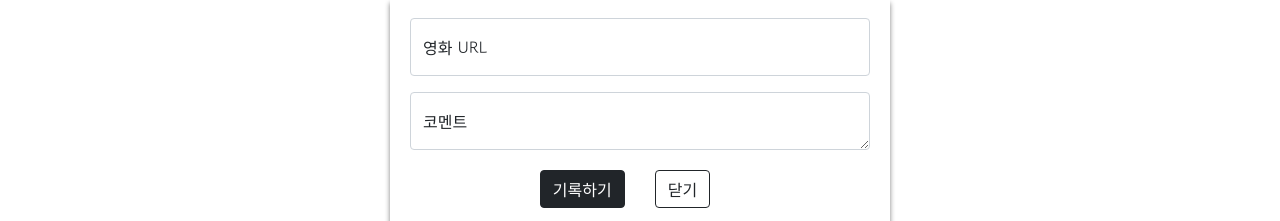
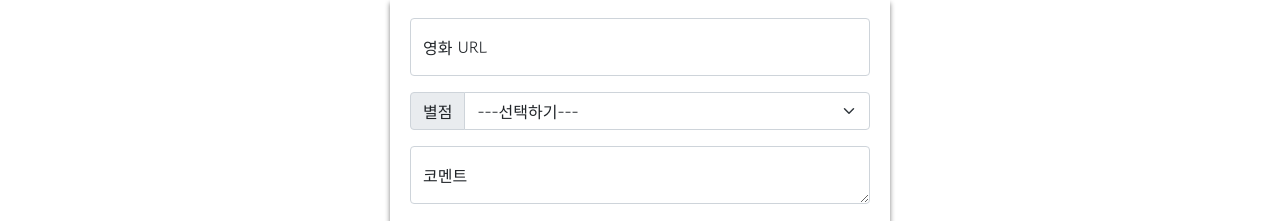
Before and after one commit to woosangcho2023/mypage, a plain HTML site: page index.html in a window 1280 px wide. Shown: the part 272-493 px from the top of the page. Drawn offline with nearby package versions, Linux system fonts and the light colour scheme.

Commit message:
Update index.html

```diff
--- a/index.html
+++ b/index.html
@@ -89,6 +89,17 @@
             <input type="email" class="form-control" id="floatingInput" placeholder="name@example.com">
             <label for="floatingInput">영화 URL</label>
         </div>
+        <div class="input-group mb-3">
+            <label class="input-group-text" for="inputGroupSelect01">별점</label>
+            <select class="form-select" id="inputGroupSelect01">
+              <option selected>---선택하기---</option>
+              <option value="1">⭐</option>
+              <option value="2">⭐⭐</option>
+              <option value="3">⭐⭐⭐</option>
+              <option value="4">⭐⭐⭐⭐</option>
+              <option value="5">⭐⭐⭐⭐⭐</option>
+            </select>
+          </div>
         <div class="form-floating">
             <textarea class="form-control" placeholder="Leave a comment here" id="floatingTextarea"></textarea>
             <label for="floatingTextarea">코멘트</label>
```
